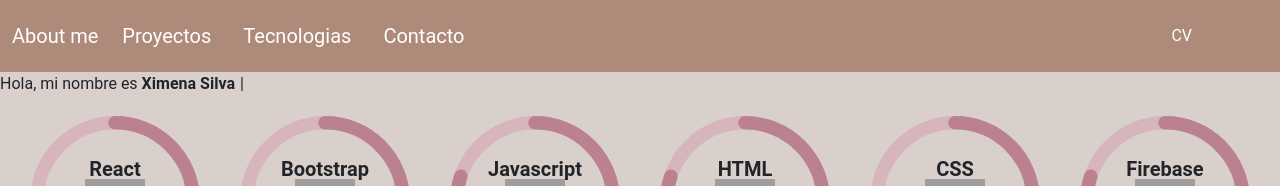
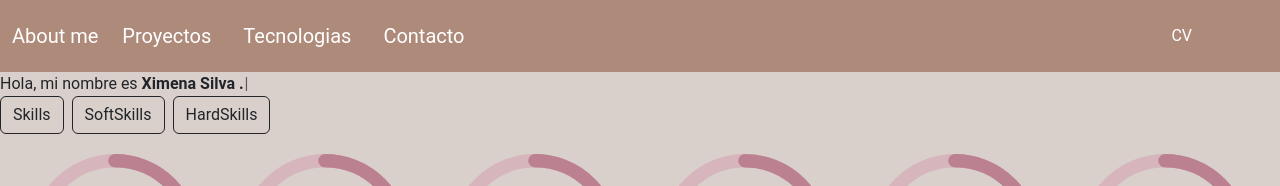
Before and after one commit to xsilvac/Portafolio, a React (Create React App) app: page / in a window 1280 px wide. Shown: the top 186 px of the page. Built offline with nearby package versions, Linux system fonts and the light colour scheme; grey boxes are pictures that could not be loaded.

Commit message:
Filtrando skills según categoria

```diff
--- a/src/components/Home.jsx
+++ b/src/components/Home.jsx
@@ -7,12 +7,16 @@ import data from '../data/data.json'
 const Home = () => {
  // console.log(data)
   const [bd, setBd] = useState([]);
+  const [filter, setFilter] = useState(bd);
 
   useEffect(() => {
     setBd([...data.skills])
-    // console.log([...data.softSkills])
+    setFilter([...data.skills])
   }, [])
 
+  const filterProducts = (category) => {
+    setFilter(bd.filter(x => x.category === category))
+  }
   return (
     <div className="title">
       <Typewriter
@@ -24,22 +28,19 @@ const Home = () => {
         .start();
         }}
         />
+        <div id="btnsProducts" >
+        <button className="btn btn-outline-dark me-2" onClick={() => setFilter(bd)}>Skills</button>
+        <button className="btn btn-outline-dark me-2" onClick={() => filterProducts("softSkill")}>SoftSkills</button>
+        <button className="btn btn-outline-dark me-2" onClick={() => filterProducts("hardSkill")}>HardSkills</button>
+      </div>
         <div className="containers">
-      {bd.map((info) =>
-      <div  key={info.skill}>
-        {/* <div className="row justify-content-center">
-          <div className="col-6 col-md-3 py-2"> */}
-          <Skills skill={info.skill} percent={info.percent} image={info.url}/>
-          {/* </div>
-
-        </div> */}
-
+          {filter.map((info) =>
+          <div  key={info.skill}>
+              <Skills skill={info.skill} percent={info.percent} image={info.url}/>
+            </div>
+          )}
+          </div>
         </div>
-
-      )}
-      </div>
-
-    </div>
   )
 }
 
```
